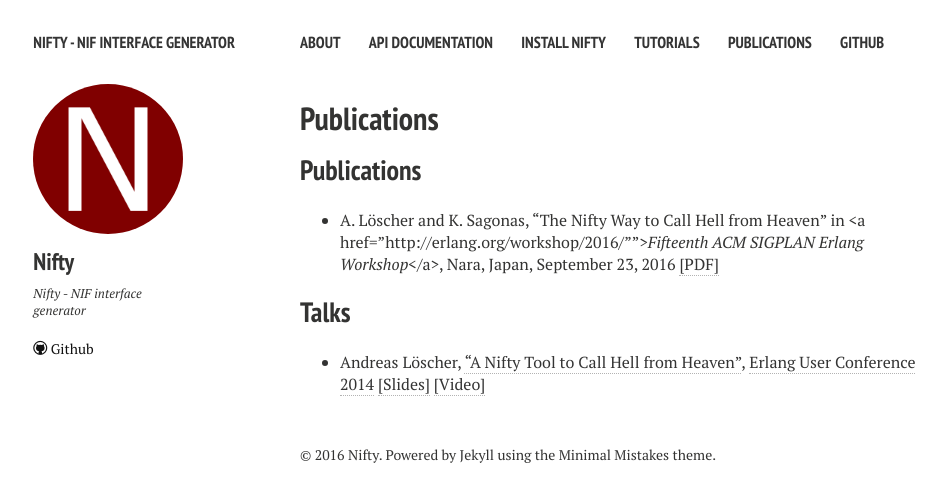
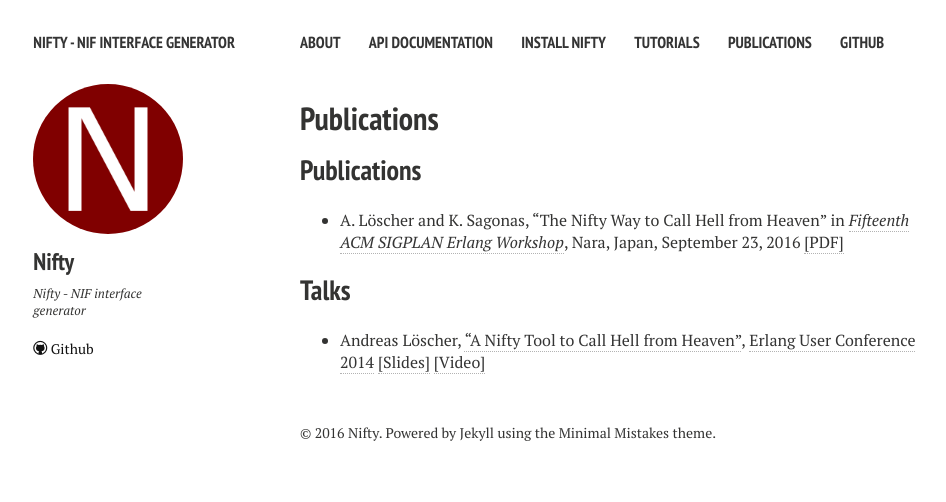
Before and after one commit to parapluu/nifty, a Jekyll site: the page built from publications.md, in a window 1280 px wide. Shown: the top 502 px of the page, without its empty margins (20-966 px from the left). Built offline with Jekyll 4.4.1, drawn with Linux system fonts in a browser that asks for light colours; nearby versions of some CDN libraries.

Commit message:
fixed link

```diff
--- a/publications.md
+++ b/publications.md
@@ -8,7 +8,7 @@
 
 ## Publications
 
-+ A. Löscher and K. Sagonas, "The Nifty Way to Call Hell from Heaven" in <a href="http://erlang.org/workshop/2016/"">*Fifteenth ACM SIGPLAN Erlang Workshop*</a>, Nara, Japan, September 23, 2016 <a href="{{ site.url}}/erlang16-preprint.pdf">[PDF]</a>
++ A. Löscher and K. Sagonas, "The Nifty Way to Call Hell from Heaven" in <a href="http://erlang.org/workshop/2016/">*Fifteenth ACM SIGPLAN Erlang Workshop*</a>, Nara, Japan, September 23, 2016 <a href="{{ site.url}}/erlang16-preprint.pdf">[PDF]</a>
 
 ## Talks
 
```
